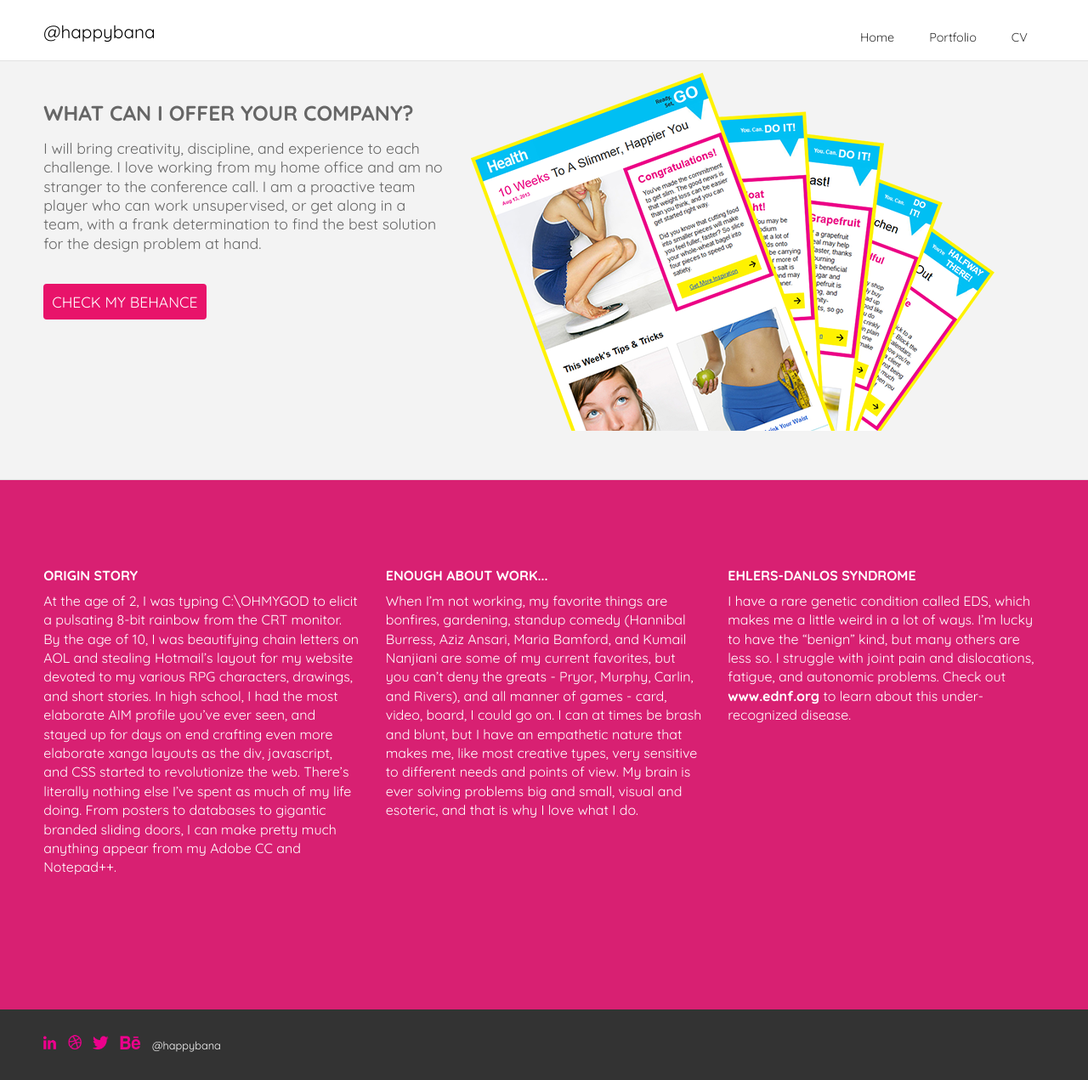
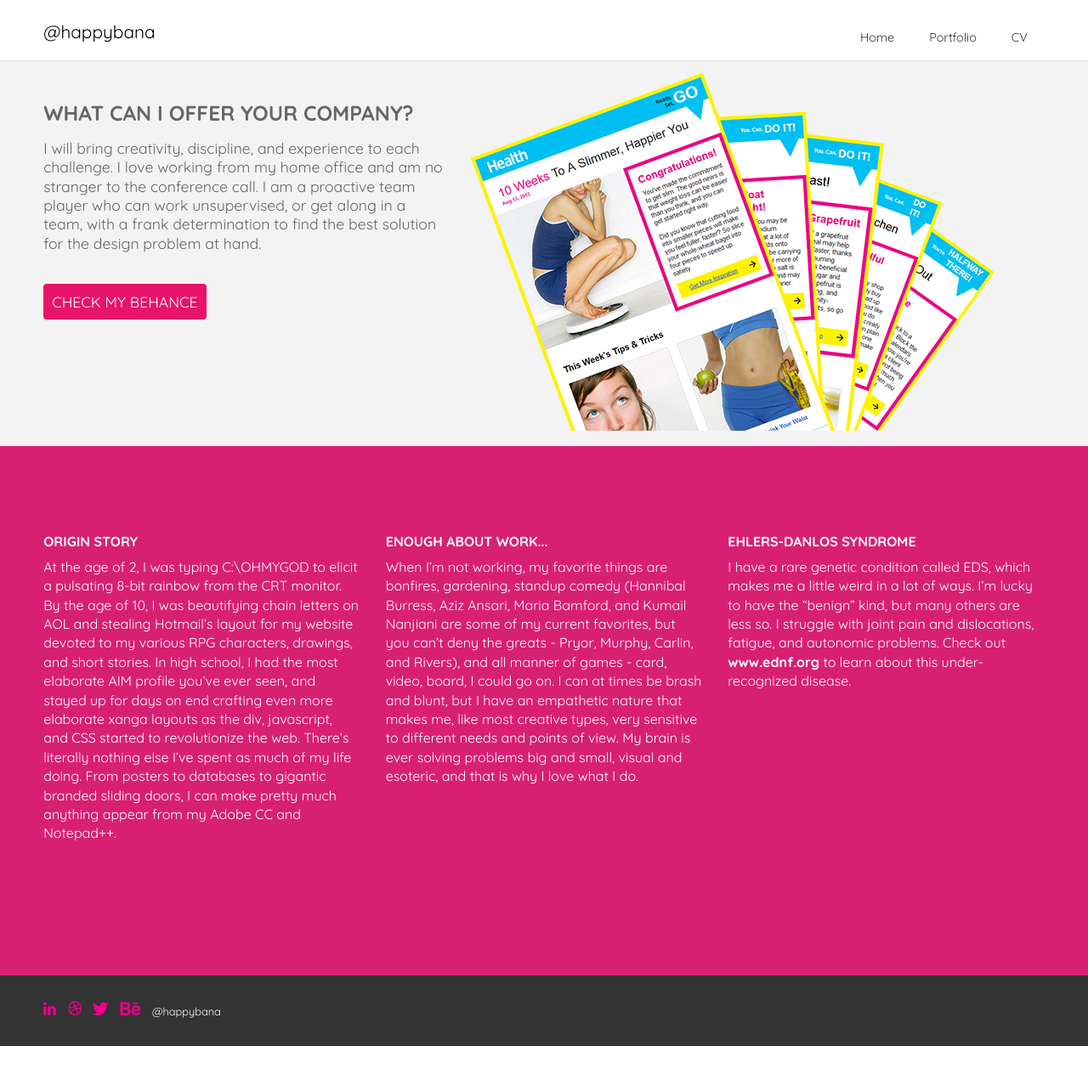
Before and after one commit to banbanbana/happybana.github.io, a Jekyll site: the page home.html, which Jekyll copies as it is, in a window 1280 px wide. Shown: the whole page at 85% size. Built offline with Jekyll 4.4.1, drawn with Linux system fonts in a browser that asks for light colours; some web fonts are replaced; after the commit the page ends 1231 px from its top, so only the background shows below that.

Commit message:
Update home.html

```diff
--- a/home.html
+++ b/home.html
@@ -69,7 +69,7 @@
           <p>I will bring creativity, discipline, and experience to each challenge. I love working from my home office and am no stranger to the conference call. I am a proactive team player who can work unsupervised, or get along in a team, with a frank determination to find the best solution for the design problem at hand.</p>
             <p><a href="http://www.behance.net/happybana" class="buttonlink" target="_blank">CHECK MY BEHANCE</a></p>
         </div>
-        <div class="grid_7">
+        <div class="grid_7" style="margin-bottom:0px;">
             <img src="images/health-img.png">
         </div>
         <!-- end grid div -->
```
